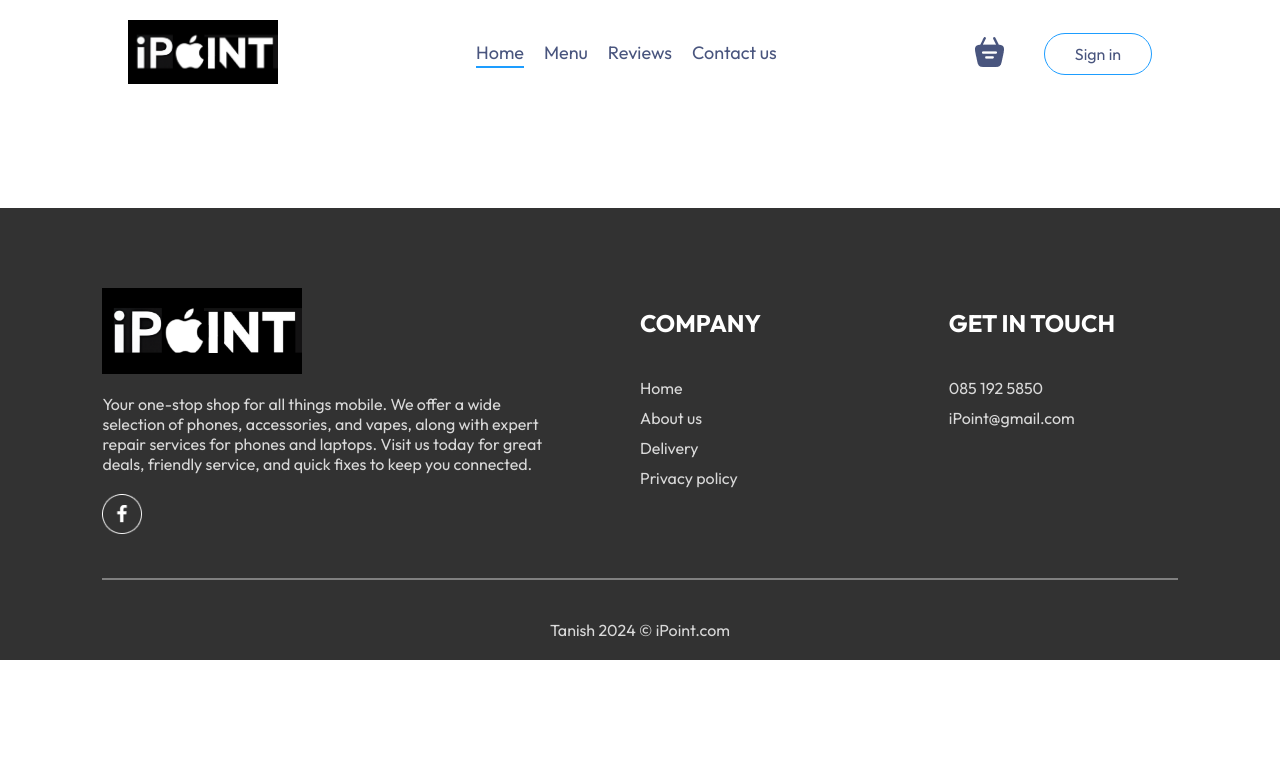
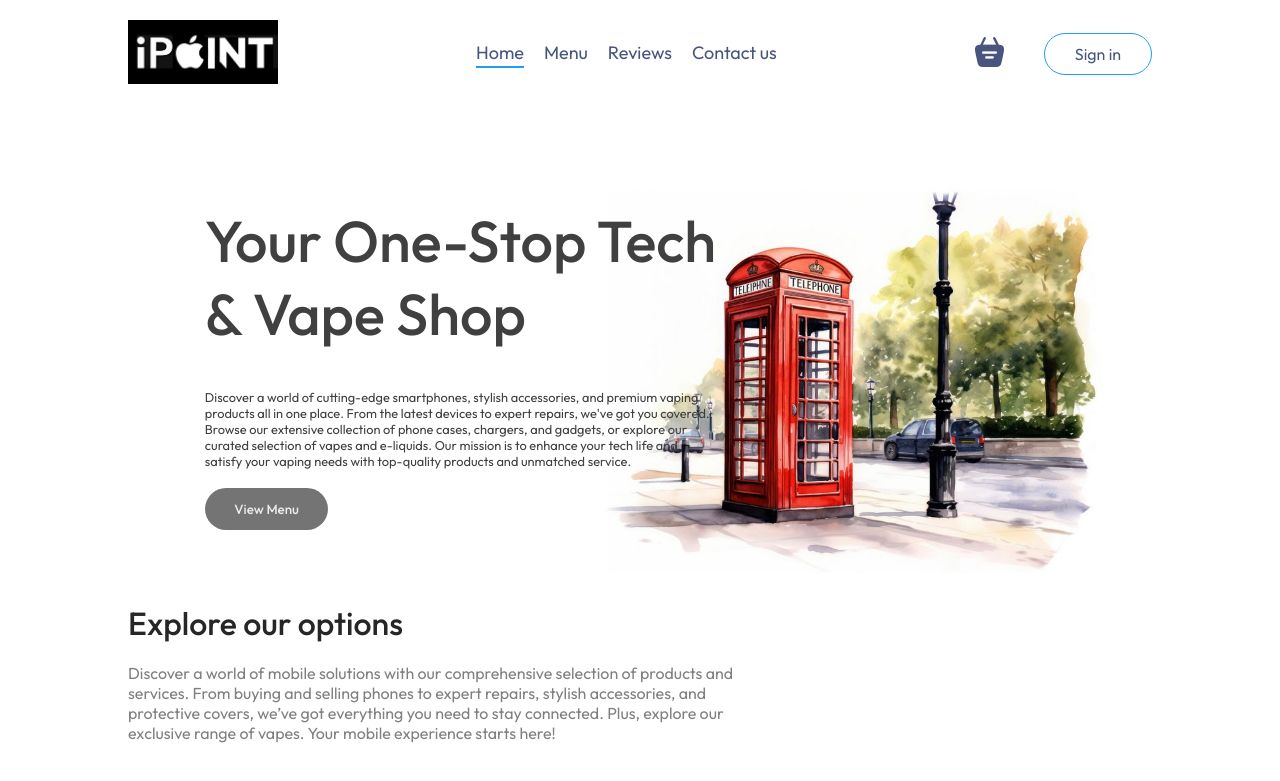
Before and after one commit to TanishAfre/iPlace, a React (Vite) app: page / in a window 1280 px wide. Shown: the top 781 px of the page. Built offline with nearby package versions, Linux system fonts and the light colour scheme; a web font is replaced by a local one.

Commit message:
with simple /

```diff
--- a/src/App.jsx
+++ b/src/App.jsx
@@ -20,7 +20,7 @@
     <div className='app'>
     <Navbar/>
     <Routes>
-      <Route path='/ipoint' element={<Home/>}/>
+      <Route path='/' element={<Home/>}/>
       <Route path='cart' element={<Cart/>}/>
       <Route path='order' element={<PlaceOrder/>}/>
       <Route path='/payment' element={<Payment/>}/>
--- a/src/components/Navbar/Navbar.jsx
+++ b/src/components/Navbar/Navbar.jsx
@@ -14,12 +14,12 @@
   return (
     <>
       <div className="navbar">
-        <Link to="/ipoint">
+        <Link to="/">
           <img src={assets.logo} alt="logo" className="logo" />
         </Link>
         <ul className="navbar-menu">
           <Link
-            to="/ipoint"
+            to="/"
             onClick={() => {
               setMenu("Home");
             }}
```
